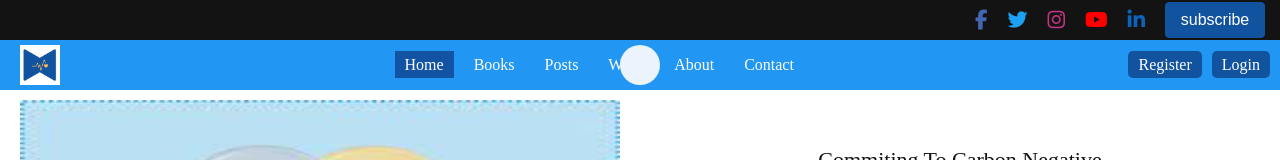
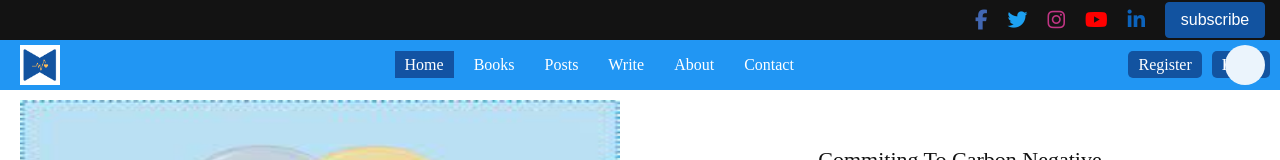
Before and after one commit to Kkibe/healthgen-client, a React (Create React App) app: page / in a window 1280 px wide. Shown: the top 160 px of the page. Built offline with nearby package versions, Linux system fonts and the light colour scheme; no server answers; some icons are missing.

Commit message:
Update style.scss

```diff
--- a/src/style.scss
+++ b/src/style.scss
@@ -210,13 +210,8 @@ $dark-grey: #7a7979;
             bottom: 0;
             z-index: 100;
             cursor: pointer;
-            margin: auto;
-            &:first-of-type{
-                left: 10px;
-            }
-            &:last-of-type{
-                right: 10px;
-            }
+            margin: 5px;
+            right: 10px;
             &:hover{
                 border: 1px solid $dark-blue;
 
```
